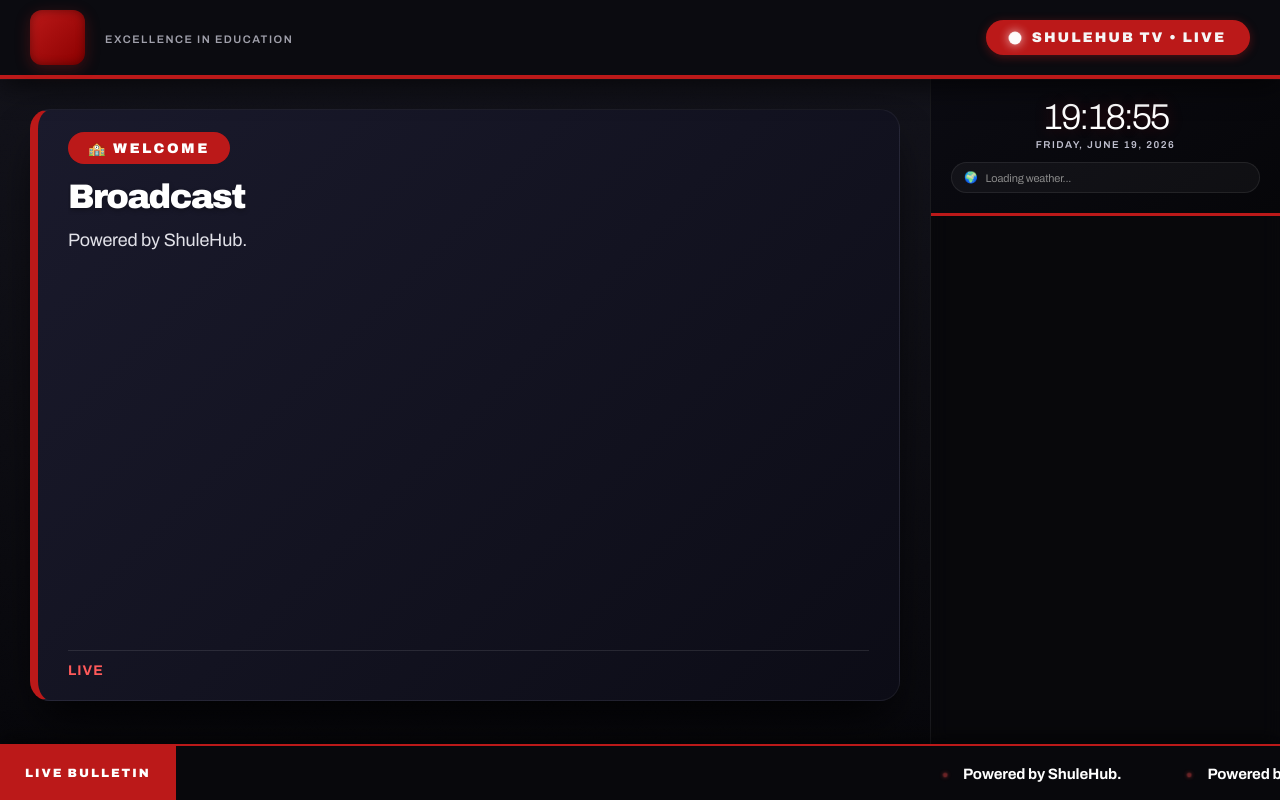
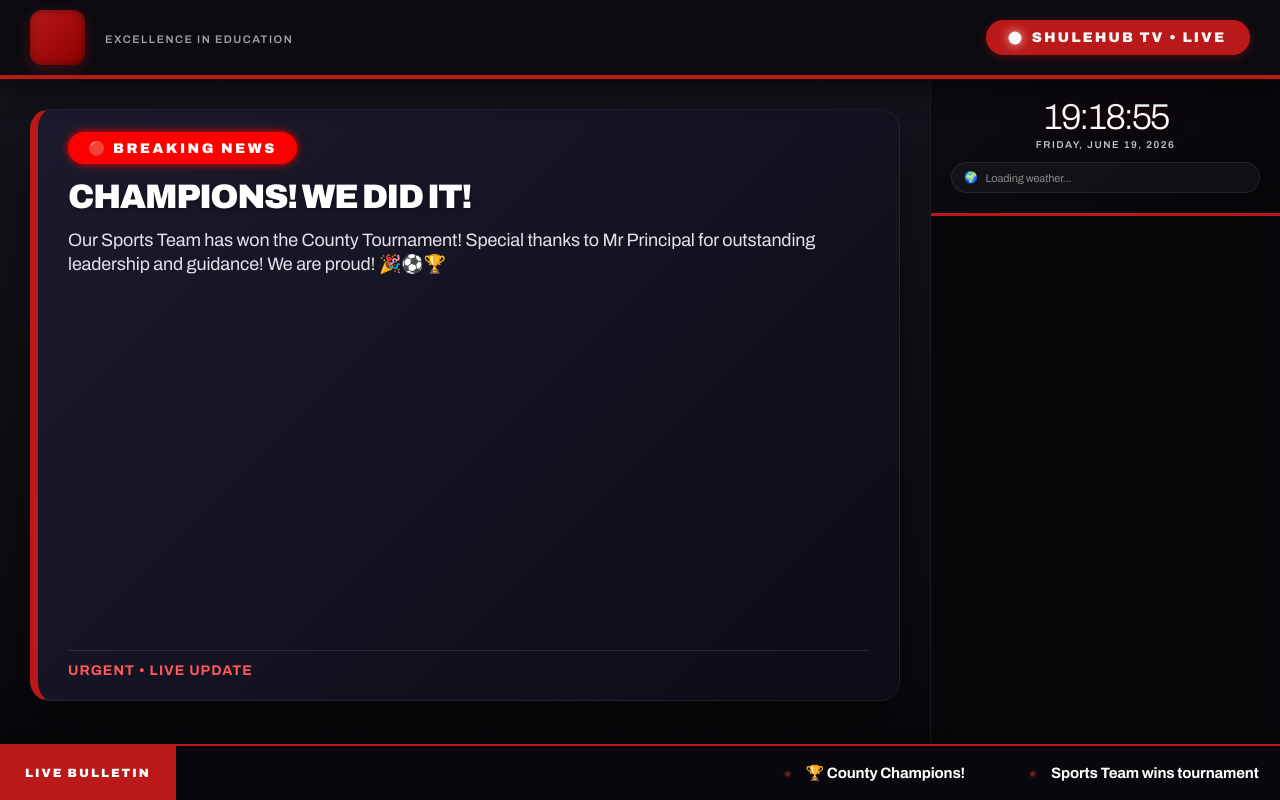
Before and after one commit to BasilOkoth/schoollibrary, a Django app: template digitallibrary/templates/digitallibrary/tv/display.html in a window 1280 px wide. Run offline with Django 5.2, Linux system fonts and the light colour scheme; the template is opened without the code that fills it, so the values that code supplies are empty.

Commit message:
Update display.html

```diff
--- a/digitallibrary/templates/digitallibrary/tv/display.html
+++ b/digitallibrary/templates/digitallibrary/tv/display.html
@@ -46,7 +46,6 @@
                 opacity: 0.4;
                 transform: translateX(-2%) translateY(-2%);
             }
-
             100% {
                 opacity: 0.8;
                 transform: translateX(2%) translateY(2%);
@@ -160,7 +159,6 @@
                 opacity: 0.4;
                 transform: scale(1);
             }
-
             50% {
                 opacity: 1;
                 transform: scale(1.3);
@@ -245,6 +243,9 @@
             transform: rotateY(180deg);
         }
 
+        /* ============================================================
+           FIX: Full Coverage Image - No Blank Spaces
+           ============================================================ */
         .hero-image {
             width: 100%;
             height: clamp(280px, 42vh, 440px);
@@ -256,6 +257,7 @@
             align-items: center;
             justify-content: center;
             flex-shrink: 0;
+            position: relative;
         }
 
         .hero-image img,
@@ -264,7 +266,8 @@
             width: 100%;
             height: 100%;
             display: block;
-            object-fit: contain;
+            object-fit: cover;
+            /* This makes image fill entire container */
             object-position: center;
             background: #000;
             border: 0;
@@ -303,7 +306,6 @@
                 box-shadow: 0 0 8px #ff0000;
                 opacity: 1;
             }
-
             50% {
                 background: #cc0000;
                 box-shadow: 0 0 18px #ff4444;
@@ -483,7 +485,6 @@
             0% {
                 transform: translateY(0);
             }
-
             100% {
                 transform: translateY(-50%);
             }
@@ -642,7 +643,6 @@
                 opacity: 0.4;
                 transform: scale(0.8);
             }
-
             50% {
                 opacity: 1;
                 transform: scale(1.2);
@@ -654,7 +654,6 @@
             0% {
                 transform: translateX(0);
             }
-
             100% {
                 transform: translateX(-100%);
             }
@@ -1091,6 +1090,18 @@
             });
         }
 
+        // OVERRIDE: Set Breaking News content from the image
+        announcementData[0] = {
+            tag: "🔴 BREAKING NEWS",
+            title: "CHAMPIONS! WE DID IT!",
+            message: "Our Sports Team has won the County Tournament! Special thanks to Mr Principal for outstanding leadership and guidance! We are proud! 🎉⚽🏆",
+            meta: "URGENT • LIVE UPDATE",
+            isBreaking: true,
+            image: "",
+            video: "",
+            bulletin: "🏆 County Champions! • Sports Team wins tournament • Mr Principal praised for leadership • Great teamwork & sportsmanship • Trophy presented today at 2pm Main Hall • Assembly tomorrow at 8am • All invited! • 🎉⚽🏅"
+        };
+
         let currentIdx = 0;
         const card = document.getElementById('newsCard');
         const frontSide = document.getElementById('frontSide');
@@ -1100,7 +1111,6 @@
             if (!text || text.trim() === '') {
                 return [];
             }
-
             return text
                 .split(/[\n•]+/)
                 .map(item => item.trim())
@@ -1109,27 +1119,21 @@
 
         function setTickerMessages(messages) {
             const ticker = document.getElementById('tickerScrollContainer');
-
             if (!ticker) {
                 return;
             }
-
             let cleanMessages = (messages || [])
                 .map(item => item.trim())
                 .filter(item => item.length > 0);
-
             if (cleanMessages.length === 0) {
                 cleanMessages = defaultTickerMessages;
             }
-
             const repeatedMessages = cleanMessages.concat(cleanMessages);
-
             ticker.innerHTML = repeatedMessages.map(msg => `
                 <span class="ticker-item">
                     <span class="ticker-bullet twinkling"></span> ${msg}
                 </span>
             `).join('');
-
             const totalChars = cleanMessages.join(' ').length;
             const speed = Math.max(30, Math.min(95, totalChars * 0.35));
             ticker.style.setProperty('--ticker-speed', `${speed}s`);
@@ -1139,7 +1143,6 @@
             if (!face || !data) {
                 return;
             }
-
             const tagEl = face.querySelector('.hero-tag');
             const titleEl = face.querySelector('.hero-headline');
             const msgEl = face.querySelector('.hero-lead');
@@ -1149,49 +1152,43 @@
             if (tagEl) {
                 tagEl.textContent = data.tag;
             }
-
             if (titleEl) {
                 titleEl.textContent = data.title;
             }
-
             if (msgEl) {
                 msgEl.textContent = data.message;
             }
-
             if (metaEl) {
                 metaEl.textContent = data.meta;
             }
-
             if (imageDiv && data.video && data.video !== '' && data.video !== 'None') {
                 imageDiv.innerHTML = '';
-
                 const video = document.createElement('video');
                 video.autoplay = true;
                 video.muted = true;
                 video.loop = true;
                 video.playsInline = true;
                 video.preload = 'metadata';
-                video.style.objectFit = 'contain';
+                video.style.objectFit = 'cover';
                 video.style.objectPosition = 'center';
-
+                video.style.width = '100%';
+                video.style.height = '100%';
                 const source = document.createElement('source');
                 source.src = data.video;
                 source.type = 'video/mp4';
-
                 video.appendChild(source);
                 imageDiv.appendChild(video);
                 imageDiv.style.display = 'flex';
-
                 video.play().catch(() => {});
             } else if (imageDiv && data.image && data.image !== '' && data.image !== 'None') {
                 imageDiv.innerHTML = '';
-
                 const img = document.createElement('img');
                 img.src = data.image;
                 img.alt = data.title;
-                img.style.objectFit = 'contain';
+                img.style.objectFit = 'cover';
                 img.style.objectPosition = 'center';
-
+                img.style.width = '100%';
+                img.style.height = '100%';
                 imageDiv.appendChild(img);
                 imageDiv.style.display = 'flex';
             } else if (imageDiv) {
@@ -1200,7 +1197,6 @@
             }
 
             const bulletinMessages = splitBulletinText(data.bulletin || '');
-
             if (bulletinMessages.length > 0) {
                 setTickerMessages(bulletinMessages);
             } else {
@@ -1218,10 +1214,8 @@
             if (announcementData.length <= 1) {
                 return;
             }
-
             currentIdx = (currentIdx + 1) % announcementData.length;
             const nextData = announcementData[currentIdx];
-
             if (card && card.classList.contains('is-flipped')) {
                 updateCardFace(frontSide, nextData);
                 card.classList.remove('is-flipped');
@@ -1233,7 +1227,6 @@
 
         if (frontSide) {
             updateCardFace(frontSide, announcementData[0]);
-
             if (announcementData.length > 1) {
                 setInterval(rotateCard, 8000);
             }
```
